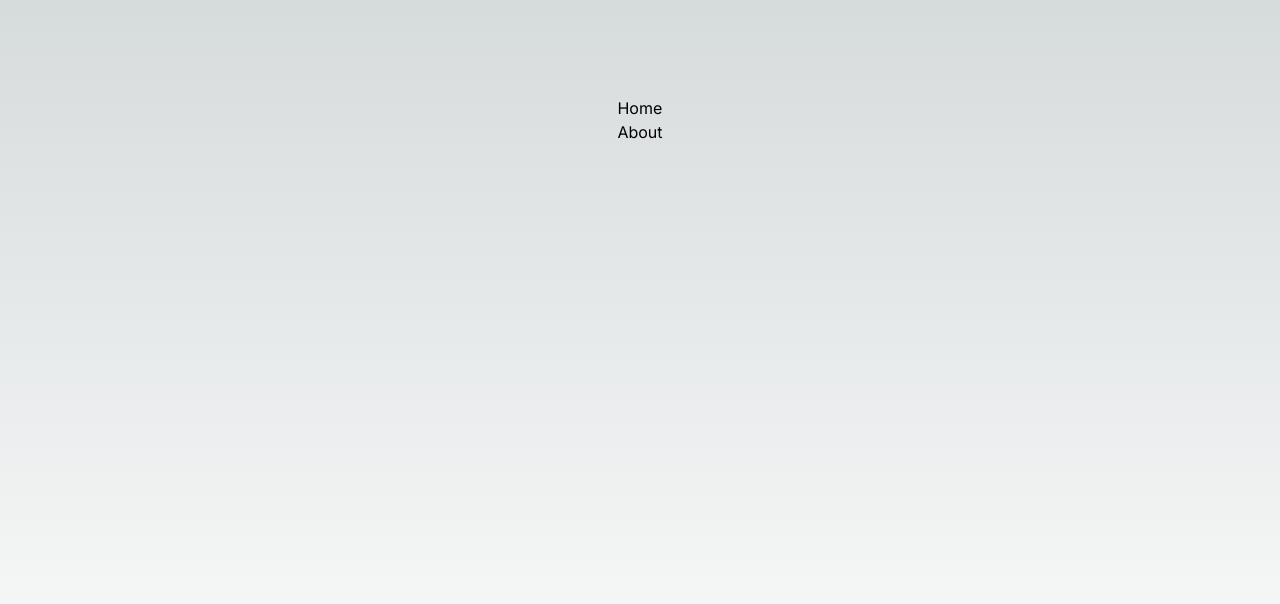
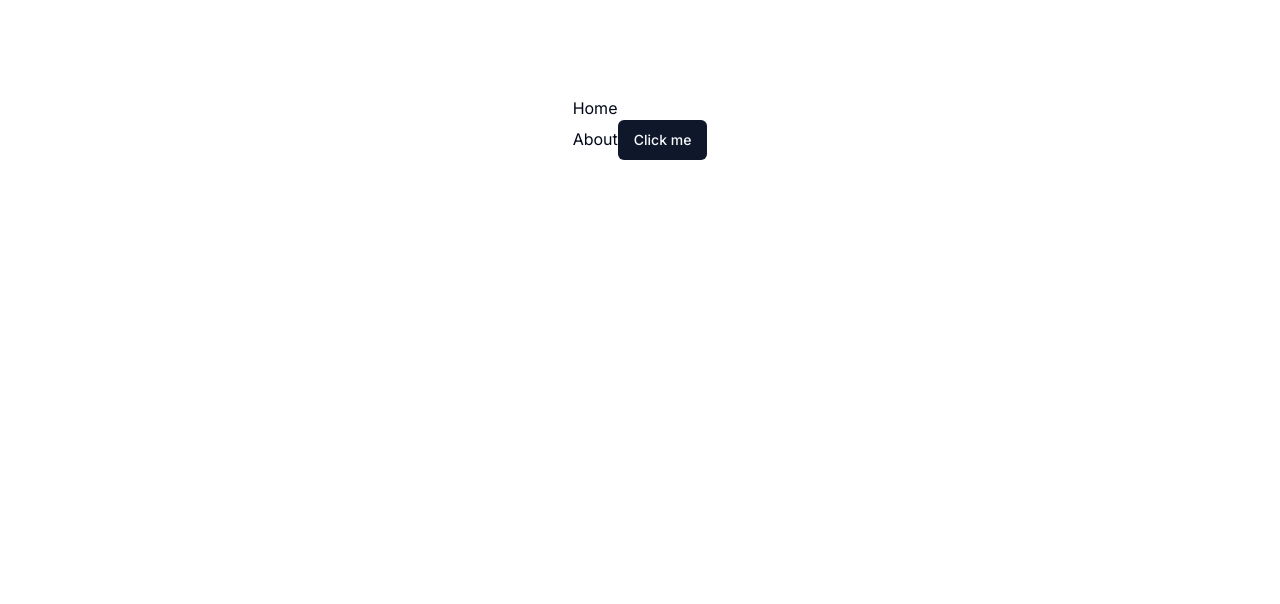
Before and after one commit to Suntory-Y-Water/cc-vault, a Next.js app: page / in a window 1280 px wide. Shown: the top 604 px of the page. Built offline with nearby package versions, Linux system fonts and the light colour scheme.

Commit message:
shadcn ui

```diff
--- /dev/null
+++ b/app/components/ui/button.tsx
@@ -0,0 +1,54 @@
+import * as React from 'react';
+import { Slot } from '@radix-ui/react-slot';
+import { cva, type VariantProps } from 'class-variance-authority';
+
+import { cn } from '@/app/lib/utils';
+
+const buttonVariants = cva(
+  'inline-flex items-center justify-center whitespace-nowrap rounded-md text-sm font-medium ring-offset-background transition-colors focus-visible:outline-none focus-visible:ring-2 focus-visible:ring-ring focus-visible:ring-offset-2 disabled:pointer-events-none disabled:opacity-50',
+  {
+    variants: {
+      variant: {
+        default: 'bg-primary text-primary-foreground hover:bg-primary/90',
+        destructive: 'bg-destructive text-destructive-foreground hover:bg-destructive/90',
+        outline:
+          'border border-input bg-background hover:bg-accent hover:text-accent-foreground',
+        secondary: 'bg-secondary text-secondary-foreground hover:bg-secondary/80',
+        ghost: 'hover:bg-accent hover:text-accent-foreground',
+        link: 'text-primary underline-offset-4 hover:underline',
+      },
+      size: {
+        default: 'h-10 px-4 py-2',
+        sm: 'h-9 rounded-md px-3',
+        lg: 'h-11 rounded-md px-8',
+        icon: 'h-10 w-10',
+      },
+    },
+    defaultVariants: {
+      variant: 'default',
+      size: 'default',
+    },
+  },
+);
+
+export interface ButtonProps
+  extends React.ButtonHTMLAttributes<HTMLButtonElement>,
+    VariantProps<typeof buttonVariants> {
+  asChild?: boolean;
+}
+
+const Button = React.forwardRef<HTMLButtonElement, ButtonProps>(
+  ({ className, variant, size, asChild = false, ...props }, ref) => {
+    const Comp = asChild ? Slot : 'button';
+    return (
+      <Comp
+        className={cn(buttonVariants({ variant, size, className }))}
+        ref={ref}
+        {...props}
+      />
+    );
+  },
+);
+Button.displayName = 'Button';
+
+export { Button, buttonVariants };
--- a/app/globals.css
+++ b/app/globals.css
@@ -2,28 +2,68 @@
 @tailwind components;
 @tailwind utilities;
 
-:root {
-  --foreground-rgb: 0, 0, 0;
-  --background-start-rgb: 214, 219, 220;
-  --background-end-rgb: 255, 255, 255;
-}
+@layer base {
+  :root {
+    --background: 0 0% 100%;
+    --foreground: 222.2 84% 4.9%;
+    --card: 0 0% 100%;
+    --card-foreground: 222.2 84% 4.9%;
+    --popover: 0 0% 100%;
+    --popover-foreground: 222.2 84% 4.9%;
+    --primary: 222.2 47.4% 11.2%;
+    --primary-foreground: 210 40% 98%;
+    --secondary: 210 40% 96.1%;
+    --secondary-foreground: 222.2 47.4% 11.2%;
+    --muted: 210 40% 96.1%;
+    --muted-foreground: 215.4 16.3% 46.9%;
+    --accent: 210 40% 96.1%;
+    --accent-foreground: 222.2 47.4% 11.2%;
+    --destructive: 0 84.2% 60.2%;
+    --destructive-foreground: 210 40% 98%;
+    --border: 214.3 31.8% 91.4%;
+    --input: 214.3 31.8% 91.4%;
+    --ring: 222.2 84% 4.9%;
+    --radius: 0.5rem;
+    --chart-1: 12 76% 61%;
+    --chart-2: 173 58% 39%;
+    --chart-3: 197 37% 24%;
+    --chart-4: 43 74% 66%;
+    --chart-5: 27 87% 67%;
+  }
 
-@media (prefers-color-scheme: dark) {
-  :root {
-    --foreground-rgb: 255, 255, 255;
-    --background-start-rgb: 0, 0, 0;
-    --background-end-rgb: 0, 0, 0;
+  .dark {
+    --background: 222.2 84% 4.9%;
+    --foreground: 210 40% 98%;
+    --card: 222.2 84% 4.9%;
+    --card-foreground: 210 40% 98%;
+    --popover: 222.2 84% 4.9%;
+    --popover-foreground: 210 40% 98%;
+    --primary: 210 40% 98%;
+    --primary-foreground: 222.2 47.4% 11.2%;
+    --secondary: 217.2 32.6% 17.5%;
+    --secondary-foreground: 210 40% 98%;
+    --muted: 217.2 32.6% 17.5%;
+    --muted-foreground: 215 20.2% 65.1%;
+    --accent: 217.2 32.6% 17.5%;
+    --accent-foreground: 210 40% 98%;
+    --destructive: 0 62.8% 30.6%;
+    --destructive-foreground: 210 40% 98%;
+    --border: 217.2 32.6% 17.5%;
+    --input: 217.2 32.6% 17.5%;
+    --ring: 212.7 26.8% 83.9%;
+    --chart-1: 220 70% 50%;
+    --chart-2: 160 60% 45%;
+    --chart-3: 30 80% 55%;
+    --chart-4: 280 65% 60%;
+    --chart-5: 340 75% 55%;
   }
 }
 
-body {
-  color: rgb(var(--foreground-rgb));
-  background: linear-gradient(to bottom, transparent, rgb(var(--background-end-rgb)))
-    rgb(var(--background-start-rgb));
-}
-
-@layer utilities {
-  .text-balance {
-    text-wrap: balance;
+@layer base {
+  * {
+    @apply border-border;
+  }
+  body {
+    @apply bg-background text-foreground;
   }
 }
--- /dev/null
+++ b/app/lib/utils.ts
@@ -0,0 +1,6 @@
+import { type ClassValue, clsx } from 'clsx';
+import { twMerge } from 'tailwind-merge';
+
+export function cn(...inputs: ClassValue[]) {
+  return twMerge(clsx(inputs));
+}
--- a/app/page.tsx
+++ b/app/page.tsx
@@ -1,4 +1,5 @@
 import Link from 'next/link';
+import { Button } from './components/ui/button';
 
 export default function Home() {
   return (
@@ -6,6 +7,7 @@
       <div>
         <h1>Home</h1>
         <Link href='/about'>About</Link>
+        <Button>Click me</Button>
       </div>
     </main>
   );
--- a/tailwind.config.ts
+++ b/tailwind.config.ts
@@ -1,20 +1,80 @@
 import type { Config } from 'tailwindcss';
 
-const config: Config = {
+const config = {
+  darkMode: ['class'],
   content: [
-    './pages/**/*.{js,ts,jsx,tsx,mdx}',
-    './components/**/*.{js,ts,jsx,tsx,mdx}',
-    './app/**/*.{js,ts,jsx,tsx,mdx}',
+    './pages/**/*.{ts,tsx}',
+    './components/**/*.{ts,tsx}',
+    './app/**/*.{ts,tsx}',
+    './src/**/*.{ts,tsx}',
   ],
+  prefix: '',
   theme: {
+    container: {
+      center: true,
+      padding: '2rem',
+      screens: {
+        '2xl': '1400px',
+      },
+    },
     extend: {
-      backgroundImage: {
-        'gradient-radial': 'radial-gradient(var(--tw-gradient-stops))',
-        'gradient-conic':
-          'conic-gradient(from 180deg at 50% 50%, var(--tw-gradient-stops))',
+      colors: {
+        border: 'hsl(var(--border))',
+        input: 'hsl(var(--input))',
+        ring: 'hsl(var(--ring))',
+        background: 'hsl(var(--background))',
+        foreground: 'hsl(var(--foreground))',
+        primary: {
+          DEFAULT: 'hsl(var(--primary))',
+          foreground: 'hsl(var(--primary-foreground))',
+        },
+        secondary: {
+          DEFAULT: 'hsl(var(--secondary))',
+          foreground: 'hsl(var(--secondary-foreground))',
+        },
+        destructive: {
+          DEFAULT: 'hsl(var(--destructive))',
+          foreground: 'hsl(var(--destructive-foreground))',
+        },
+        muted: {
+          DEFAULT: 'hsl(var(--muted))',
+          foreground: 'hsl(var(--muted-foreground))',
+        },
+        accent: {
+          DEFAULT: 'hsl(var(--accent))',
+          foreground: 'hsl(var(--accent-foreground))',
+        },
+        popover: {
+          DEFAULT: 'hsl(var(--popover))',
+          foreground: 'hsl(var(--popover-foreground))',
+        },
+        card: {
+          DEFAULT: 'hsl(var(--card))',
+          foreground: 'hsl(var(--card-foreground))',
+        },
+      },
+      borderRadius: {
+        lg: 'var(--radius)',
+        md: 'calc(var(--radius) - 2px)',
+        sm: 'calc(var(--radius) - 4px)',
+      },
+      keyframes: {
+        'accordion-down': {
+          from: { height: '0' },
+          to: { height: 'var(--radix-accordion-content-height)' },
+        },
+        'accordion-up': {
+          from: { height: 'var(--radix-accordion-content-height)' },
+          to: { height: '0' },
+        },
+      },
+      animation: {
+        'accordion-down': 'accordion-down 0.2s ease-out',
+        'accordion-up': 'accordion-up 0.2s ease-out',
       },
     },
   },
-  plugins: [],
-};
+  plugins: [require('tailwindcss-animate')],
+} satisfies Config;
+
 export default config;
```
Also changed, not shown: package.json (+7 -1 lines), components.json (added), 1 other file (tests, documents, lock files or other folders).
